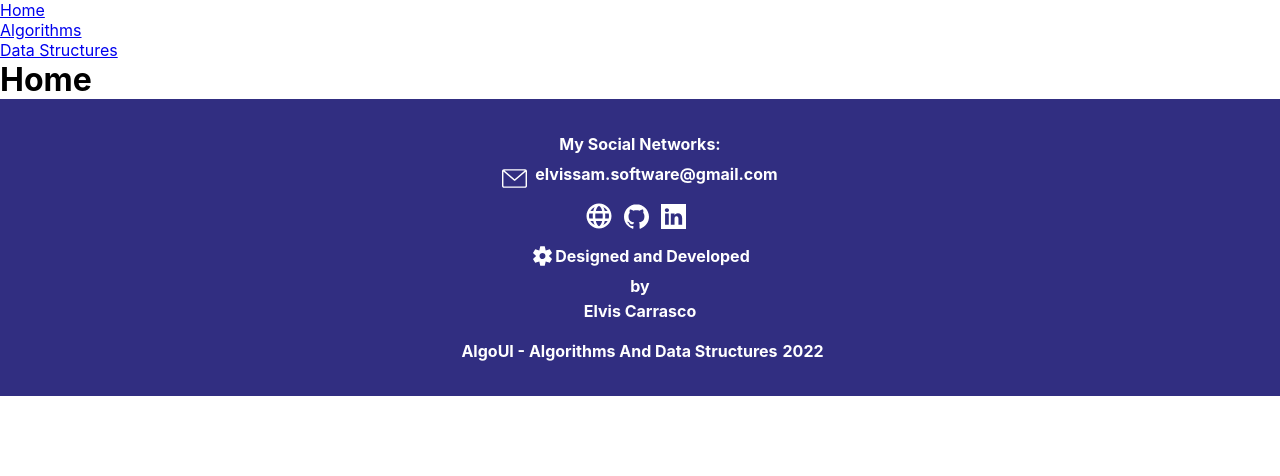
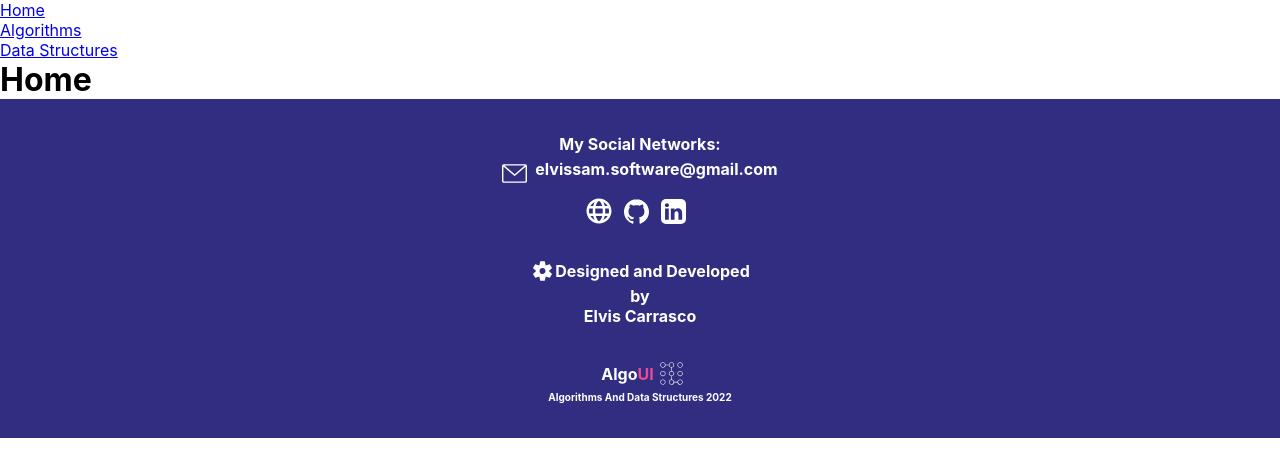
Before and after one commit to Elvissamir/Algoui, a React (Create React App) app: page / in a window 1280 px wide. Shown: the top 476 px of the page. Built offline with nearby package versions, Linux system fonts and the light colour scheme.

Commit message:
Add icon for AlgoUI. Add directories for components, core and layout in stylesfolder

```diff
--- a/src/App.scss
+++ b/src/App.scss
@@ -7,4 +7,6 @@
 /* breakpoints */
 /* 320px, 640px, 768px, 1024px, 1280px, 1536px */
 
-@import './assets/styles/footer.scss'
+@import './assets/styles/layout/index';
+@import './assets/styles/core/index';
+@import './assets/styles/components/index';
--- a/src/assets/icons/AlgouiIcon.tsx
+++ b/src/assets/icons/AlgouiIcon.tsx
@@ -1,6 +1,7 @@
 const AlgouiIcon = () => {
-    <svg className="algoui-icon" version="1.1" id="Layer_1" xmlns="http://www.w3.org/2000/svg" xmlnsXlink="http://www.w3.org/1999/xlink" x="0px" y="0px"
-            viewBox="0 0 32 32" xmlSpace="preserve">
+
+    return (
+        <svg className="algoui-icon icon" version="1.1" id="Layer_1" xmlns="http://www.w3.org/2000/svg" xmlnsXlink="http://www.w3.org/1999/xlink" x="0px" y="0px" viewBox="0 0 32 32" xmlSpace="preserve">
             <path id="path_1_" d="M27,30.36c-1.731,0-3.161-1.316-3.341-3h-4.318c-0.18,1.684-1.609,3-3.341,3c-1.853,0-3.36-1.508-3.36-3.36
                 c0-1.731,1.316-3.161,3-3.341v-4.318c-1.684-0.18-3-1.609-3-3.341c0-1.731,1.316-3.161,3-3.341V8.341
                 c-1.566-0.167-2.813-1.415-2.981-2.981H8.341c-0.18,1.684-1.61,3-3.341,3C3.147,8.36,1.64,6.853,1.64,5S3.147,1.64,5,1.64
@@ -19,8 +20,8 @@ const AlgouiIcon = () => {
                 c-1.456,0-2.64,1.185-2.64,2.64c0,1.456,1.185,2.64,2.64,2.64S7.64,17.456,7.64,16S6.456,13.36,5,13.36z M27,8.36
                 c-1.853,0-3.36-1.507-3.36-3.36S25.147,1.64,27,1.64S30.36,3.147,30.36,5S28.853,8.36,27,8.36z M27,2.36
                 c-1.456,0-2.64,1.185-2.64,2.64S25.544,7.64,27,7.64S29.64,6.456,29.64,5S28.456,2.36,27,2.36z"/>
-        <rect id="_Transparent_Rectangle" width="32" height="32"/>
         </svg>
+    )
 }
 
 export default AlgouiIcon
--- /dev/null
+++ b/src/assets/styles/core/_index.scss
@@ -0,0 +1 @@
+@import './variables';
--- /dev/null
+++ b/src/assets/styles/core/_variables.scss
@@ -0,0 +1,5 @@
+* {
+    --brand-pink: #ec4899;
+    --brand-violet: #312e81;
+    --brand-white: #ffffff;
+}
--- a/src/assets/styles/footer.scss
+++ b/src/assets/styles/layout/_footer.scss
@@ -48,6 +48,10 @@
                 justify-content: center;
                 margin-right: 10px;
 
+                .icon {
+                    border-radius: 5px;
+                }
+
                 .world-icon {
                     height: 30px;
                     width: 30px;
@@ -57,12 +61,18 @@
                     margin-left: 2px;
                 }
             }
+
+            .external-link-icon:hover {
+                .icon path {
+                    fill: var(--brand-pink);
+                }
+            }
         }
 
         .my-email {
             display: flex;
             justify-content: center;
-            margin-top: 10px;
+            margin-top: 5px;
             font-weight: bolder;
 
             .icon {
@@ -76,13 +86,14 @@
         display: flex;
         flex-direction: column;
         justify-content: center;
-        margin-top: 10px;
+        margin-top: 30px;
         font-weight: bolder;
         width: 100%;
 
         .top {
             display: flex;
             justify-content: center;
+            align-items: center;
 
             .cog-icon {
                 margin: 0 !important;
@@ -95,19 +106,41 @@
         .text {
             display: flex;
             justify-content: center;
-            margin-top: 5px;
         }
     }
 
     .footer-bottom {
         display: flex;
+        align-items: center;
         justify-content: center;
         font-weight: bolder;
-        margin-top: 20px;
+        margin-top: 35px;
 
         .text {
             margin-left: 5px;
         }
+
+        .algoui-sletters {
+            color: var(--brand-pink);
+        }
+
+        .icon {
+            fill: white;
+            margin-left: 5px;
+            height: 25px;
+            width: 25px;
+
+            path {
+                fill: var(--brand-white);
+            }
+        }
+    }
+
+    .footer-end {
+        display: flex;
+        font-weight: bolder;
+        margin-top: 5px;
+        font-size: 10px;
     }
 }
 
--- /dev/null
+++ b/src/assets/styles/layout/_index.scss
@@ -0,0 +1 @@
+@import './footer';
--- a/src/components/Layout/Footer.tsx
+++ b/src/components/Layout/Footer.tsx
@@ -1,3 +1,4 @@
+import AlgouiIcon from "../../assets/icons/AlgouiIcon"
 import CogIcon from "../../assets/icons/CogIcon"
 import GithubIcon from "../../assets/icons/GithubIcon"
 import LinkedinIcon from "../../assets/icons/LinkedinIcon"
@@ -37,8 +38,11 @@ const Footer = () => {
                     <p className="text">Elvis Carrasco</p>
                 </div>
                 <div className="footer-bottom">
-                    <p className="text">AlgoUI - Algorithms And Data Structures</p>
-                    <p className="text">2022</p>
+                    <p className="text">Algo<span className="algoui-sletters">UI</span></p>
+                    <AlgouiIcon />
+                </div>
+                <div className="footer-end">
+                    <p className="text">Algorithms And Data Structures 2022</p>
                 </div>
             </footer>
         </div>
```
Also changed, not shown: src/assets/styles/components/_index.scss (added). Lines whose indentation alone changed are shown as unchanged.
